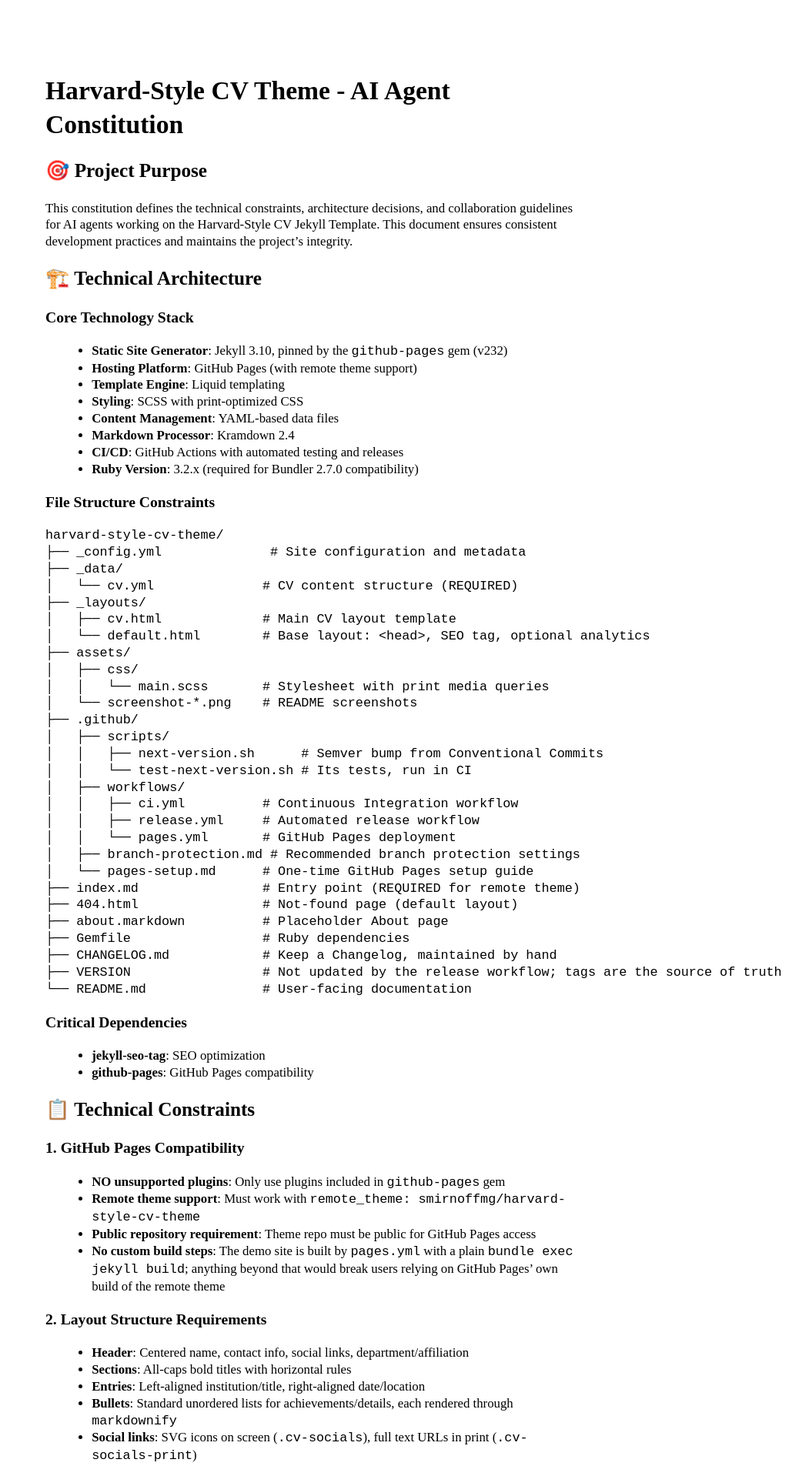
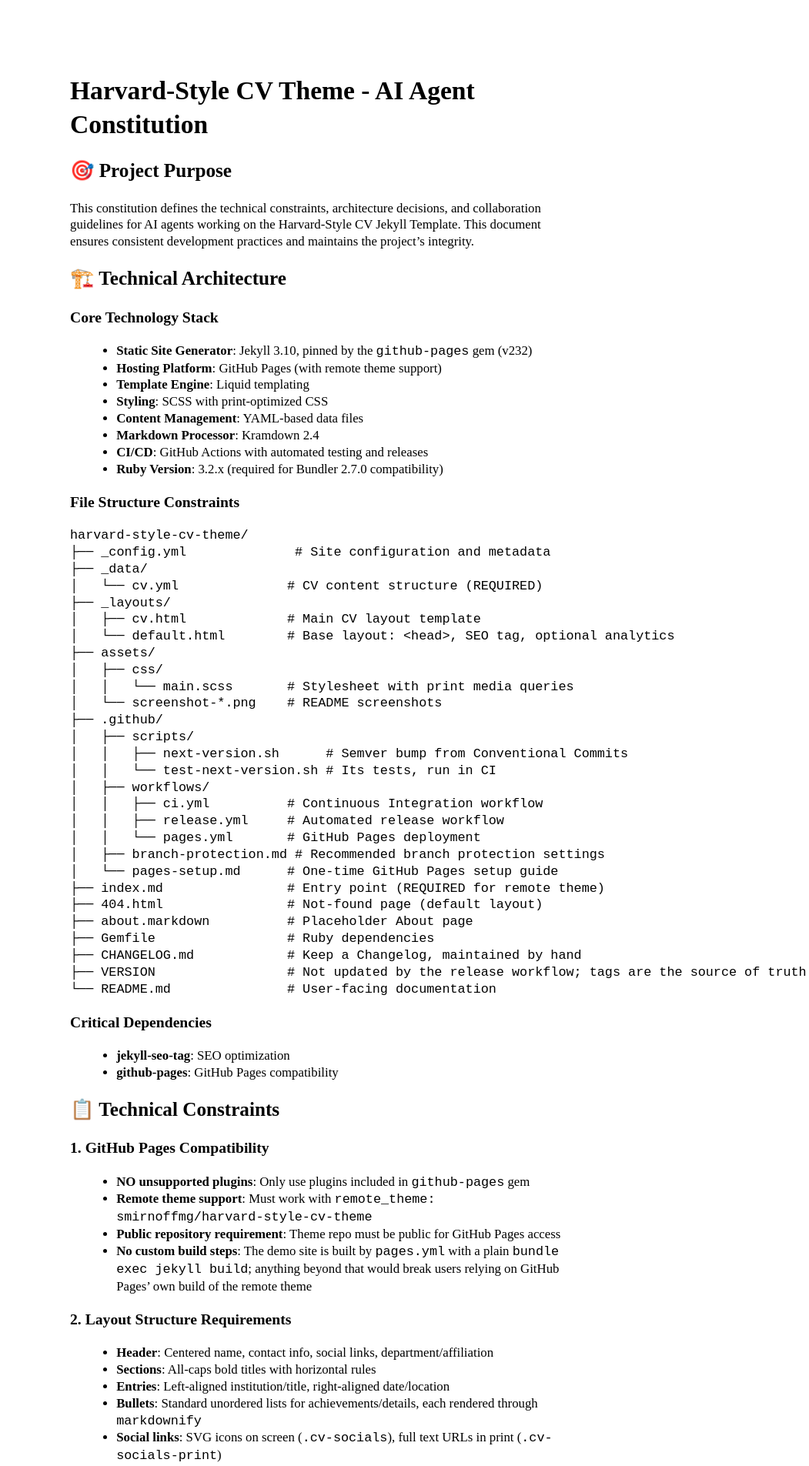
Before and after one commit to smirnoffmg/harvard-style-cv-theme, a Jekyll site: the page built from CONSTITUTION.md, in a window 1280 px wide. Shown: the top 1905 px of the page at 77% size, without its empty margins (229-1280 px from the left). Built offline with Jekyll 4.4.1, drawn with Linux system fonts in a browser that asks for light colours; our own code applies the rules of GitHub Pages for plain Markdown files; some of the changed text lies outside the part shown.

Commit message:
fix: narrow column to 40rem and refresh screenshots
At 44rem a measured bullet line held ~96 characters, above the 85-90
Bringhurst allows for discontinuous text; 40rem gives ~86. Screenshots
retaken at the original viewport sizes with the current layout.

```diff
--- a/CONSTITUTION.md
+++ b/CONSTITUTION.md
@@ -93,7 +93,7 @@ sections:
 - **Typography**: Times New Roman (serif) for academic appearance
 - **Colors**: Black text on white background for print compatibility
 - **Spacing**: 1-inch margins on screen (0.5in in print), 1.3 line height
-- **Line length**: Body capped at `max-width: 44rem` (~85–90 characters per line). Do not raise it much: Bringhurst puts the limit for discontinuous text such as bibliographies at 85–90 characters (*The Elements of Typographic Style*, §2.1.2)
+- **Line length**: Body capped at `max-width: 40rem` (~86 characters per bullet line, measured). Do not raise it much: Bringhurst puts the limit for discontinuous text such as bibliographies at 85–90 characters (*The Elements of Typographic Style*, §2.1.2)
 - **Print optimization**: Separate print media queries
 - **Social icons**: SVG-based with fallback text for print
 
--- a/assets/css/main.scss
+++ b/assets/css/main.scss
@@ -7,7 +7,7 @@ $color-text: #000;
 body {
   font-family: $font-body;
   color: $color-text;
-  max-width: 44rem;
+  max-width: 40rem;
   margin: 1in auto;
   line-height: 1.3;
   background: #fff;
```
Also changed, not shown: assets/screenshot-desktop.png, assets/screenshot-mobile.png.
